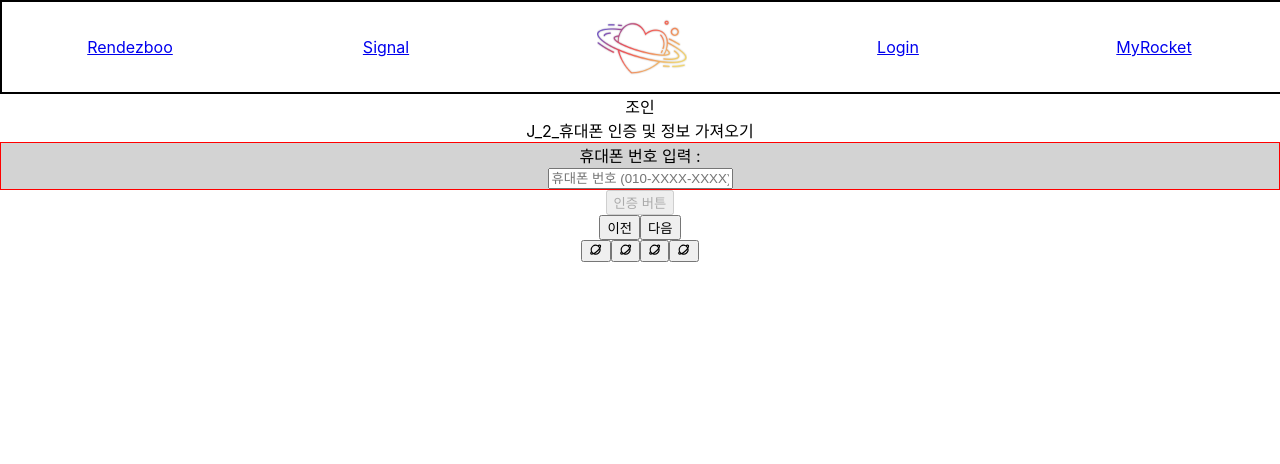
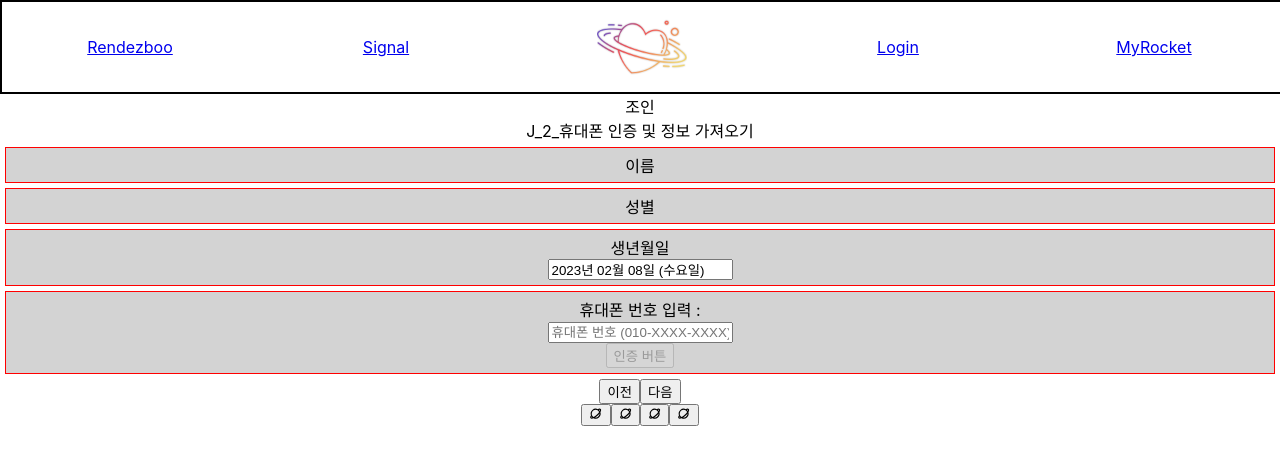
Before and after one commit to Hoony-JSG/RendezBoo, a React (Create React App) app in the folder A107-front/a107-app/: page /join in a window 1280 px wide. Both pictures are taken after a click on the button "다음". Shown: the top 464 px of the page. Built offline with nearby package versions, Linux system fonts and the light colour scheme.

Commit message:
feat: datePicker 추가

```diff
--- a/A107-front/a107-app/package.json
+++ b/A107-front/a107-app/package.json
@@ -7,8 +7,12 @@
     "@testing-library/react": "^12.0.0",
     "@testing-library/user-event": "^12.0.0",
     "axios": "^0.21.1",
+    "date-fns": "^2.29.3",
+    "date-picker": "^0.5.0",
+    "moment": "^2.29.4",
     "openvidu-browser": "^2.25.0",
     "react": "^17.0.2",
+    "react-datepicker": "^4.10.0",
     "react-dom": "^17.0.2",
     "react-icons": "^4.7.1",
     "react-router-dom": "^6.8.0",
--- a/A107-front/a107-app/src/Styles/TempBorderStyle.js
+++ b/A107-front/a107-app/src/Styles/TempBorderStyle.js
@@ -1,6 +1,8 @@
 const TempBorderStyle = {
   border: '1px solid red',
   backgroundColor: 'lightgray',
+  margin: '5px',
+  padding: '5px',
 }
 
 export default TempBorderStyle
--- a/A107-front/a107-app/src/components/JoinItem_2nd_PhoneNumber.js
+++ b/A107-front/a107-app/src/components/JoinItem_2nd_PhoneNumber.js
@@ -1,11 +1,16 @@
 import { useState } from 'react'
 import TempBorderStyle from '../Styles/TempBorderStyle'
+import DatePicker from 'react-datepicker'
+
+import { ko } from 'date-fns/esm/locale'
+import 'react-datepicker/dist/react-datepicker.css'
 
 const JoinItem_2nd_PhoneNumber = () => {
-  const [PhoneNumber, setPhoneNumber] = useState('')
-
+  const name = '훈스'
+  const [gender, setGender] = useState('false')
+  const [birth, setBirth] = useState(new Date())
+  const [PhoneNumber, setPhoneNumber] = useState()
   const [DisableButton, setDisableButton] = useState(true)
-
   const checkPhoneNumberLength = () => {
     const indexL = PhoneNumber.indexOf('-')
     const indexR = PhoneNumber.indexOf('-', 4)
@@ -20,6 +25,24 @@ const JoinItem_2nd_PhoneNumber = () => {
     <div>
       J_2_휴대폰 인증 및 정보 가져오기
       <div>
+        <div style={TempBorderStyle}>이름</div>
+        <div style={TempBorderStyle}>성별</div>
+        <div style={TempBorderStyle}>
+          생년월일
+          <br />
+          <div>
+            <DatePicker
+              showYearDropdown
+              dropdownMode="select"
+              showMonthDropdown
+              locale={ko}
+              selected={birth}
+              onChange={(date) => setBirth(date)}
+              maxDate={new Date()}
+              dateFormat="yyyy년 MM월 dd일 (eee요일)"
+            />
+          </div>
+        </div>
         <div style={TempBorderStyle}>
           <span>
             휴대폰 번호 입력 : <br />
@@ -31,12 +54,11 @@ const JoinItem_2nd_PhoneNumber = () => {
             }}
             onKeyUp={checkPhoneNumberLength}
           />
+          <br />
+          <button type="button" disabled={DisableButton}>
+            인증 버튼
+          </button>
         </div>
-      </div>
-      <div>
-        <button type="button" disabled={DisableButton}>
-          인증 버튼
-        </button>
       </div>
     </div>
   )
--- a/A107-front/a107-app/src/components/JoinItem_3rd_RocketItem.js
+++ b/A107-front/a107-app/src/components/JoinItem_3rd_RocketItem.js
@@ -1,5 +1,13 @@
+import DatePicker from 'react-datepicker'
 const JoinItem_3rd_RocketItem = () => {
-  return <div>J_3_로켓아이템 재활용</div>
+  return (
+    <div>
+      J_3_로켓아이템 재활용
+      <div>
+        <DatePicker />
+      </div>
+    </div>
+  )
 }
 
 export default JoinItem_3rd_RocketItem
```
Also changed, not shown: 1 other file (tests, documents, lock files or other folders).
